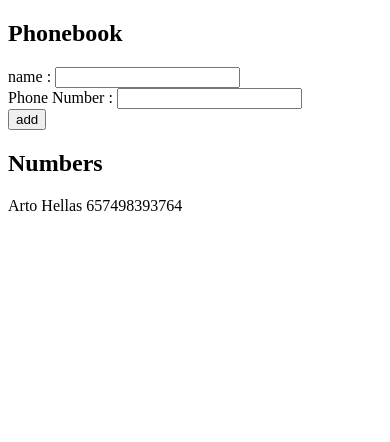
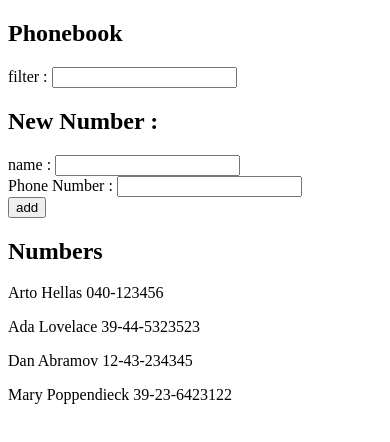
Before and after one commit to Rajdeep-Chakraborty0611/fullstackopen-submissions, a React (Vite) app in the folder part2/phonebook/: page / in a window 390 px wide. Shown: the top 442 px of the page. Built offline with nearby package versions, Linux system fonts and the light colour scheme.

Commit message:
Phonebook step 4 completed

```diff
--- a/part2/phonebook/src/App.jsx
+++ b/part2/phonebook/src/App.jsx
@@ -1,13 +1,28 @@
 import { useState } from 'react'
+
+const DisplayName=({filtered})=>{
+
+  return(
+    <div>
+    {filtered.map(person=>
+      <p key={person.name}>
+        {person.name} {person.phonenumber}</p>
+    )}
+    </div>
+  )
+}
+
 const App=()=>{
-  const[persons,setPersons]=useState([
-    {
-      name : 'Arto Hellas',
-      phonenumber : '657498393764',
-  }
+  const [persons, setPersons] = useState([
+    { name: 'Arto Hellas', phonenumber: '040-123456', id: 1 },
+    { name: 'Ada Lovelace', phonenumber: '39-44-5323523', id: 2 },
+    { name: 'Dan Abramov', phonenumber: '12-43-234345', id: 3 },
+    { name: 'Mary Poppendieck', phonenumber: '39-23-6423122', id: 4 }
   ])
+
   const [newName,setNewName]=useState('')
   const [newNumber,setNewNumber] = useState('')
+  const [filterName, handleFilterName] = useState('')
 
   const handleNameChange=(event)=>{
     console.log(event.target.value)
@@ -17,6 +32,11 @@ const App=()=>{
   const handleNumberChange=(event)=>{
     console.log(event.target.value)
     setNewNumber(event.target.value)
+  }
+
+  const handleFilter=(event)=>{
+    console.log(event.target.value)
+    handleFilterName(event.target.value)
   }
 
   const doesExist=(props)=>{
@@ -49,11 +69,15 @@ const App=()=>{
 
   }
 
-return(
+ const filteredppl = persons.filter(person=> person.name.toLowerCase().includes(filterName.toLowerCase()))
+
+ return(
   <div>
     <h2>Phonebook</h2>
+    filter : <input value={filterName} onChange={handleFilter}/>
     <form onSubmit={addName}>
       <div>
+        <h2>New Number :</h2>
         name : <input value={newName} onChange={handleNameChange}/><br/>
         Phone Number : <input value={newNumber} onChange={handleNumberChange}/>
       </div>
@@ -62,11 +86,7 @@ return(
       </div>
     </form>
     <h2>Numbers</h2>
-    {persons.map(person=>
-    <p key={person.name}>
-      {person.name} {person.phonenumber}
-    </p>
-    )}
+    <DisplayName filtered={filteredppl} />
   </div>
  )
 }
```
